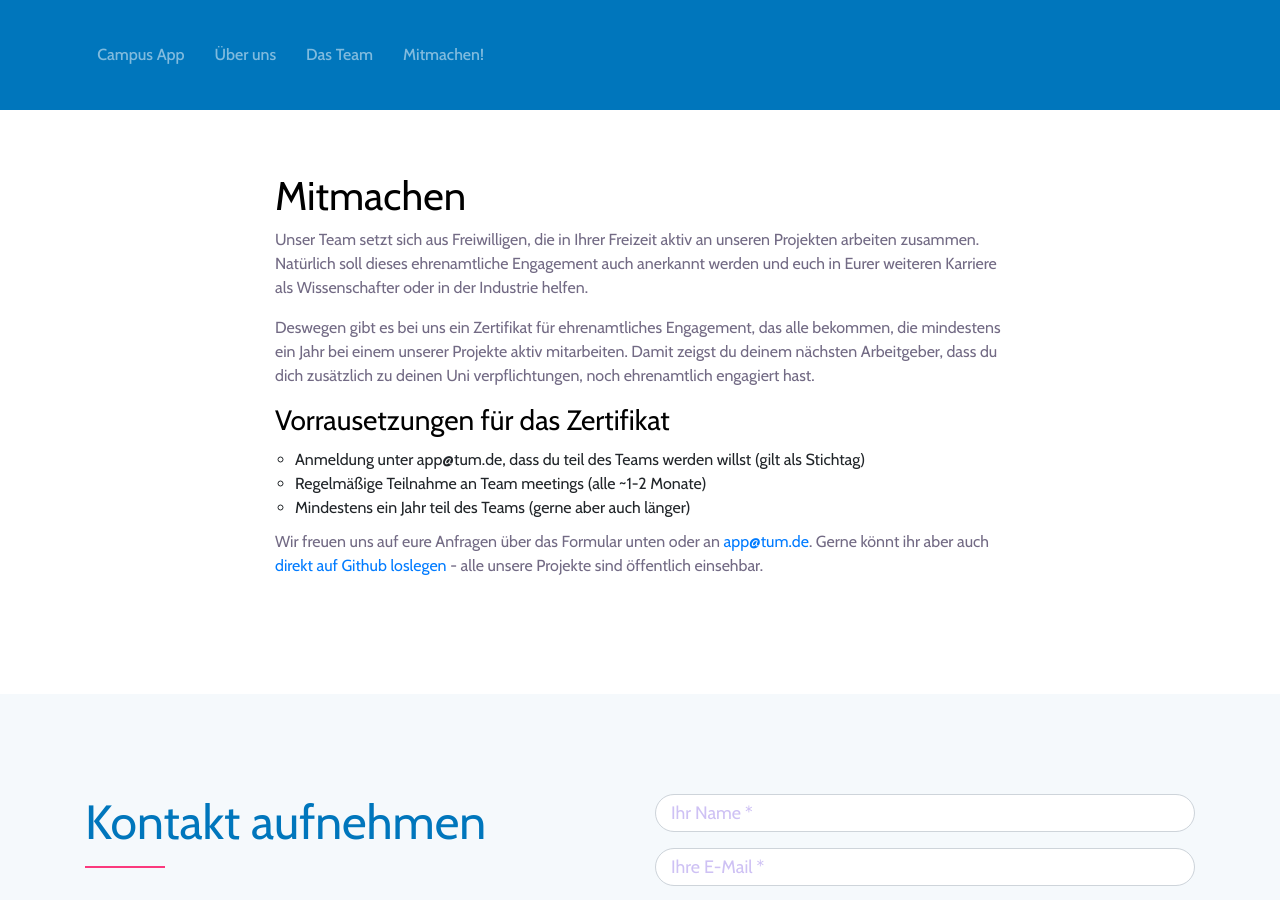
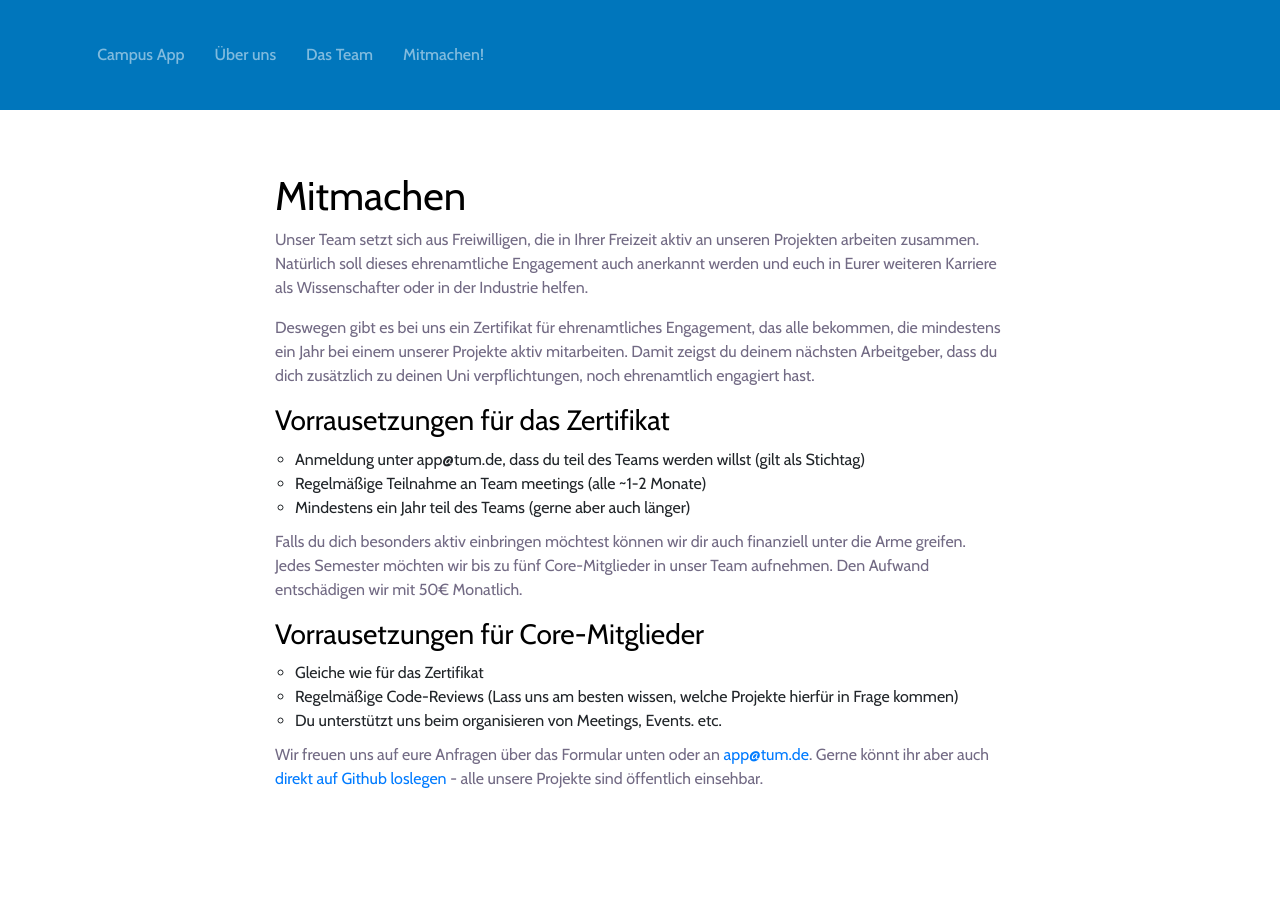
Before and after one commit to TUM-Dev/Website, a Jekyll site: the page built from _pages/participate.html, in a window 1280 px wide and 900 px high. Built offline with Jekyll 4.4.1, drawn with Linux system fonts in a browser that asks for light colours.

Commit message:
update participate subpage

```diff
--- a/_pages/participate.html
+++ b/_pages/participate.html
@@ -29,6 +29,16 @@ permalink: /participate
                     <li style="list-style-type: circle">Mindestens ein Jahr teil des Teams (gerne aber auch länger)</li>
                 </ul>
                 <p>
+                    Falls du dich besonders aktiv einbringen möchtest können wir dir auch finanziell unter die Arme greifen.
+                    Jedes Semester möchten wir bis zu fünf Core-Mitglieder in unser Team aufnehmen. Den Aufwand entschädigen wir mit 50€ Monatlich.
+                </p>
+                <h3>Vorrausetzungen für Core-Mitglieder</h3>
+                <ul style="margin: 10px 20px;">
+                    <li style="list-style-type: circle">Gleiche wie für das Zertifikat</li>
+                    <li style="list-style-type: circle">Regelmäßige Code-Reviews (Lass uns am besten wissen, welche Projekte hierfür in Frage kommen)</li>
+                    <li style="list-style-type: circle">Du unterstützt uns beim organisieren von Meetings, Events. etc.</li>
+                </ul>
+                <p>
                     Wir freuen uns auf eure Anfragen über das Formular unten oder an <a href="mailto:app@tum.de">app@tum.de</a>.
                     Gerne könnt ihr aber auch <a href="https://github.com/TUM-Dev/">direkt auf Github loslegen</a> - alle unsere
                     Projekte sind öffentlich einsehbar.
```
